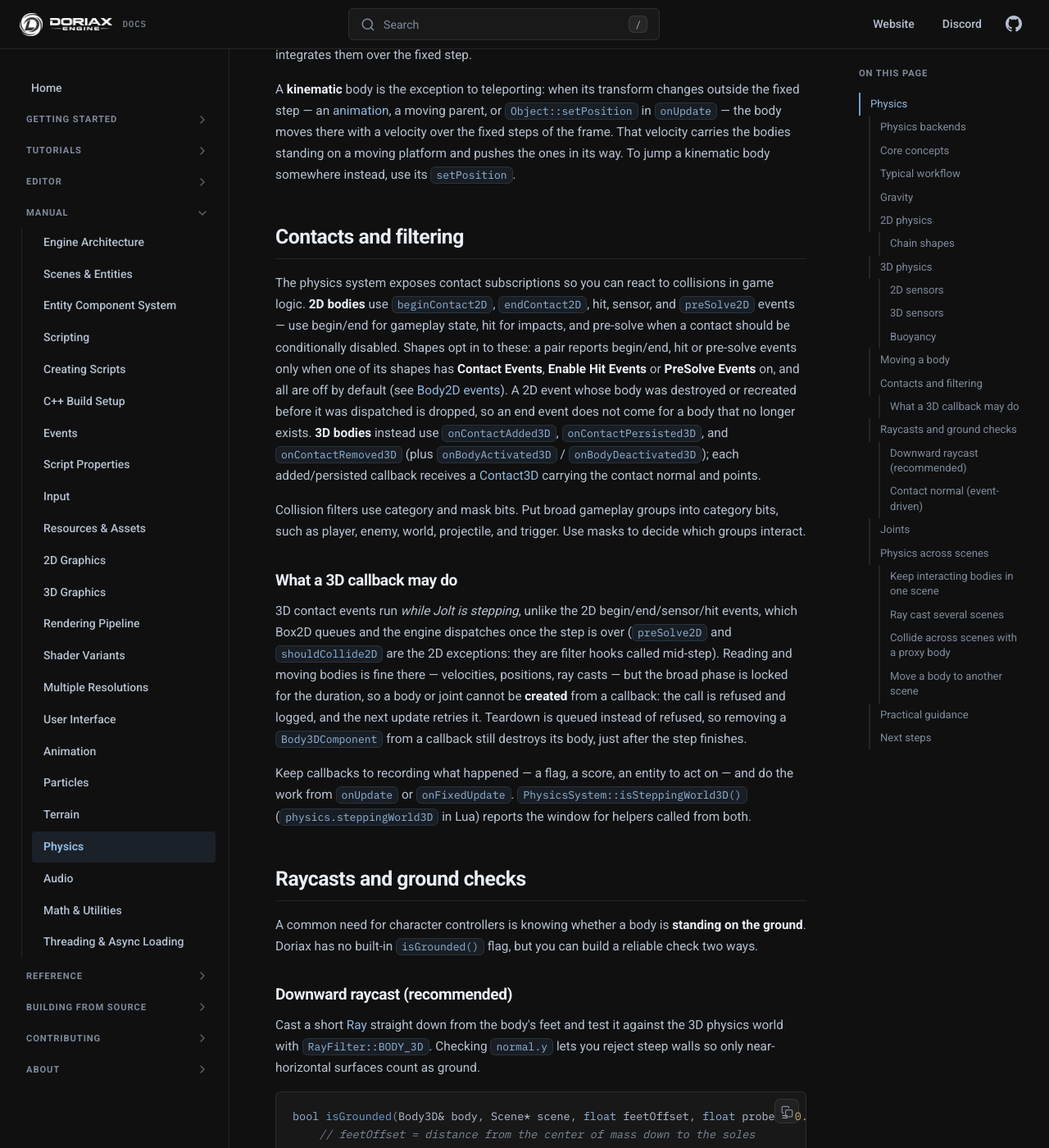
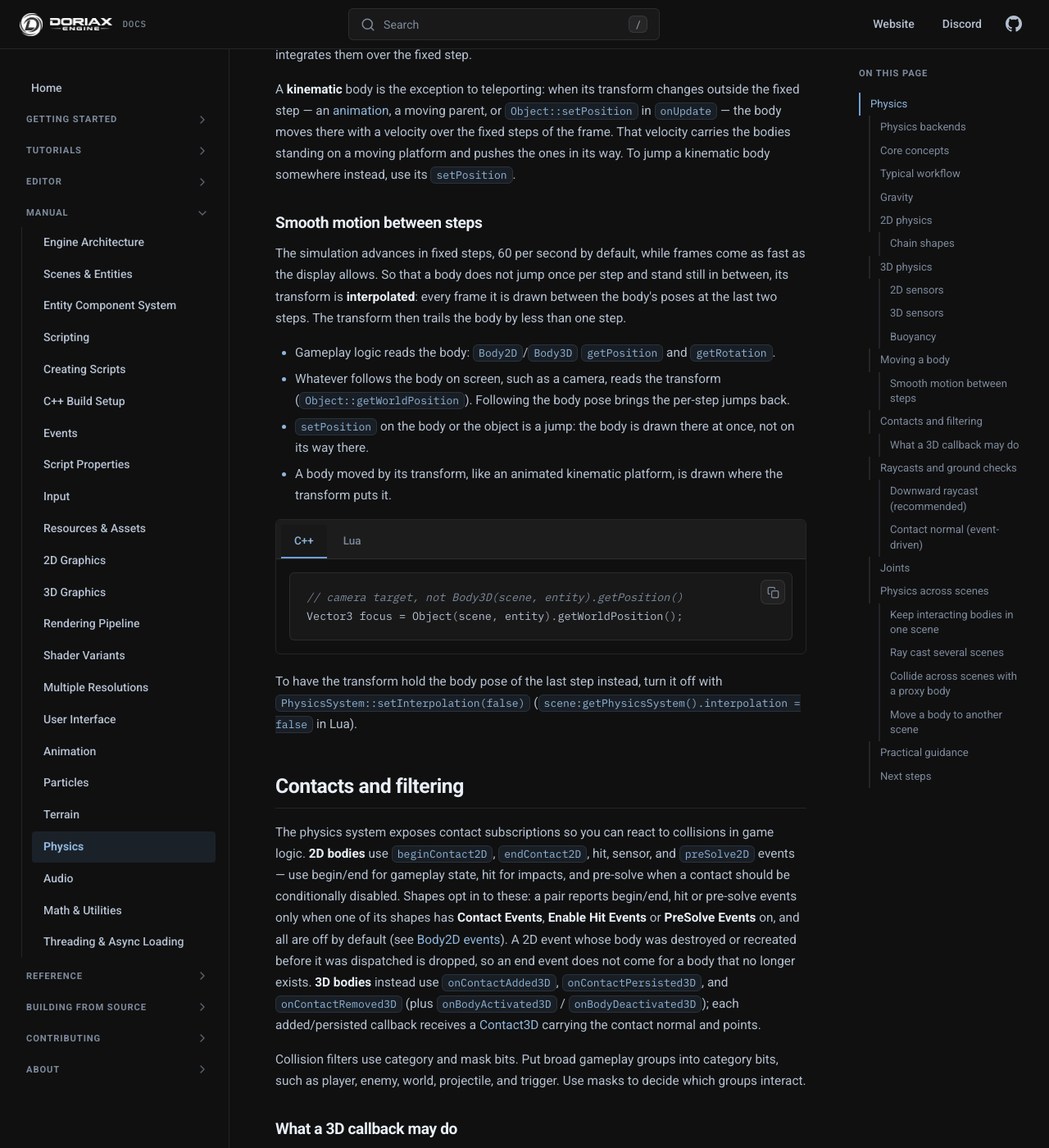
Before and after one commit to doriaxengine/doriax-docs, an MkDocs documentation site: the page built from docs/manual/physics.md, in a window 1280 px wide and 1400 px high, scrolled down 8191 px. Shown: the whole window at 82% size. Built offline with MkDocs 1.6.1, drawn with Linux system fonts in a browser that asks for light colours; comment, search, counter and statistics services are not loaded.

Commit message:
Doc physics interpolation

````diff
--- a/docs/manual/physics.md
+++ b/docs/manual/physics.md
@@ -345,6 +345,39 @@ the fixed steps of the frame. That velocity carries the bodies standing on a mov
 platform and pushes the ones in its way. To jump a kinematic body somewhere instead, use
 its `setPosition`.
 
+### Smooth motion between steps
+
+The simulation advances in fixed steps, 60 per second by default, while frames come as
+fast as the display allows. So that a body does not jump once per step and stand still
+in between, its transform is **interpolated**: every frame it is drawn between the body's
+poses at the last two steps. The transform then trails the body by less than one step.
+
+- Gameplay logic reads the body: `Body2D`/`Body3D` `getPosition` and `getRotation`.
+- Whatever follows the body on screen, such as a camera, reads the transform
+  (`Object::getWorldPosition`). Following the body pose brings the per-step jumps back.
+- `setPosition` on the body or the object is a jump: the body is drawn there at once,
+  not on its way there.
+- A body moved by its transform, like an animated kinematic platform, is drawn where the
+  transform puts it.
+
+=== "C++"
+
+    ```cpp
+    // camera target, not Body3D(scene, entity).getPosition()
+    Vector3 focus = Object(scene, entity).getWorldPosition();
+    ```
+
+=== "Lua"
+
+    ```lua
+    -- camera target, not body.position
+    local focus = Object(self.scene, self.entity):getWorldPosition()
+    ```
+
+To have the transform hold the body pose of the last step instead, turn it off with
+`PhysicsSystem::setInterpolation(false)` (`scene:getPhysicsSystem().interpolation = false`
+in Lua).
+
 ## Contacts and filtering
 
 The physics system exposes contact subscriptions so you can react to collisions in game
````
Also changed, not shown: docs/reference/classes/engine.md (+1 -1 lines), docs/reference/classes/physicssystem.md (+7 -0 lines).
